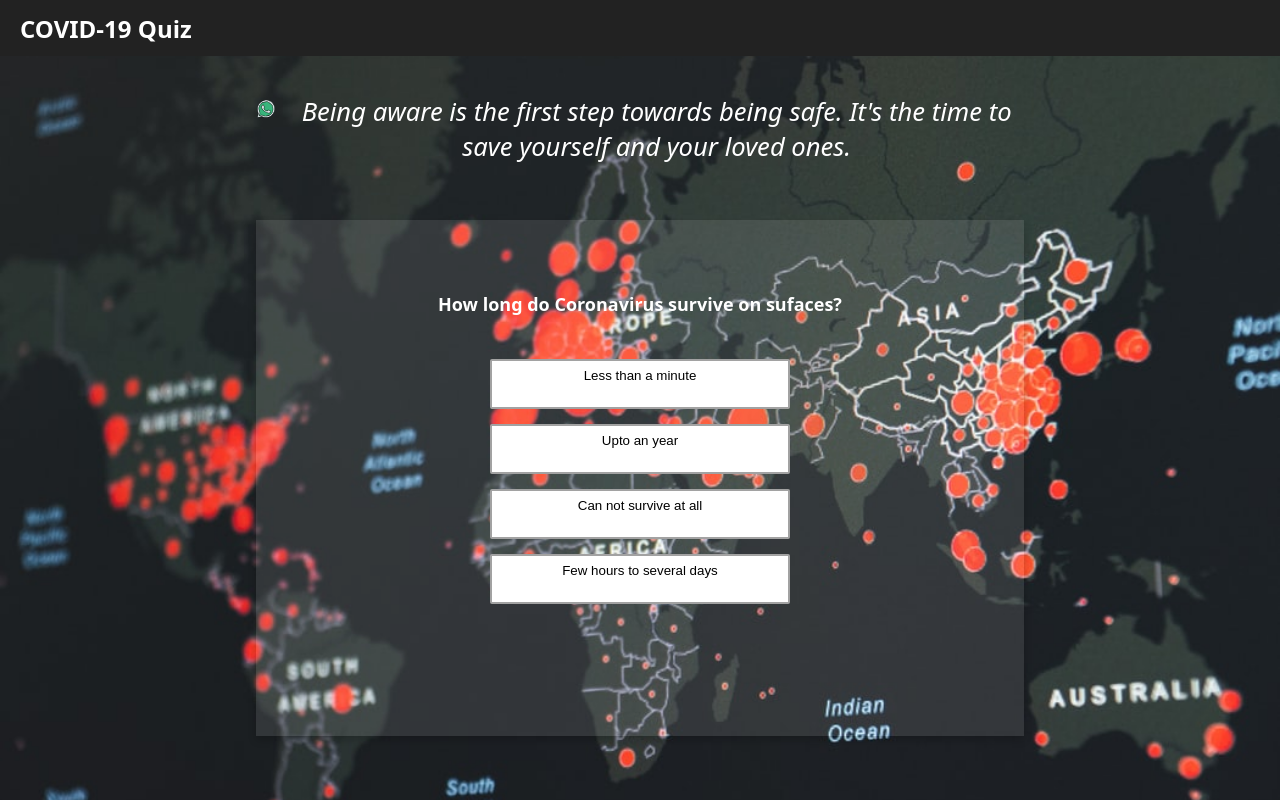
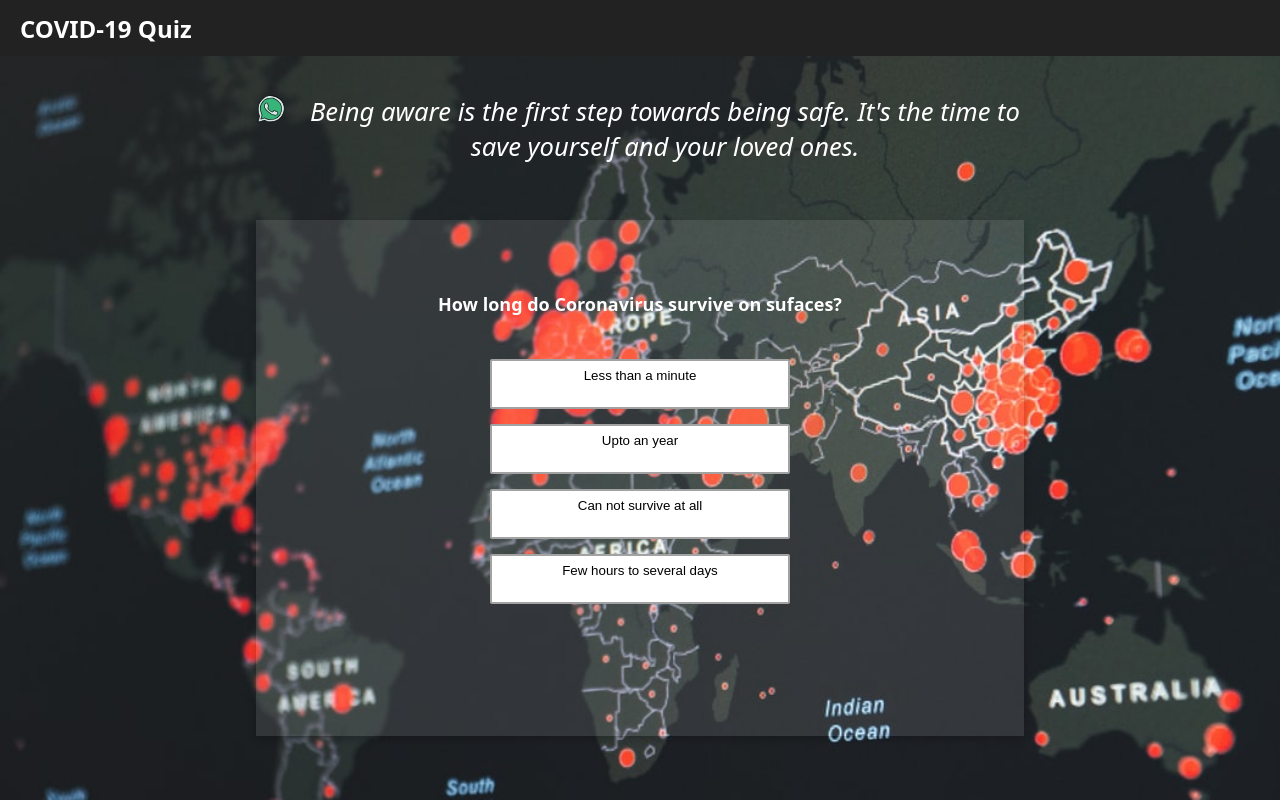
Before and after one commit to iAchyut/COVID-19, a React (Create React App) app: page / in a window 1280 px wide. Built offline with nearby package versions, Linux system fonts and the light colour scheme.

Commit message:
fixed heading whatsapp icon

```diff
--- a/src/screens/home/home.jsx
+++ b/src/screens/home/home.jsx
@@ -26,7 +26,7 @@ const textToShare = encodeURI('https://covid19quiz.netlify.com/ Spread this mess
 
 function shuffle(array) {
   for (let i = array.length - 1; i > 0; i--) {
-    let j = Math.floor(Math.random() * (i + 1));
+    const j = Math.floor(Math.random() * (i + 1));
     [array[i], array[j]] = [array[j], array[i]];
   }
 }
@@ -51,7 +51,7 @@ export default class Home extends Component {
 
   componentDidMount() {
     // TODO: fetch user data using id if url contains id
-    if(this.state.currentQuestionIndex === 0){localStorage.setItem(score, 0);}
+    if (this.state.currentQuestionIndex === 0) { localStorage.setItem(score, 0); }
   }
 
   _changeQuestionId = () => {
@@ -75,7 +75,6 @@ export default class Home extends Component {
     this.setState(this.baseState);
     localStorage.setItem(currentQID, 0);
     this.setState({ isResult: true });
-
   }
 
   _saveResult = (value, rightAnswer) => {
@@ -112,12 +111,11 @@ export default class Home extends Component {
   }
 
 
-
   _returnOptionButtonStyles = (option, answer) => {
     const { isAnswered, selectedOption } = this.state;
     if (isAnswered) {
-      if (option === answer) return { borderColor: '#00600f', color: 'white', 'background-color':'#00600f'  };
-      if (selectedOption === option) return { borderColor: '#d32f2f', color: 'white', 'background-color':'#d32f2f' };
+      if (option === answer) return { borderColor: '#00600f', color: 'white', 'background-color': '#00600f' };
+      if (selectedOption === option) return { borderColor: '#d32f2f', color: 'white', 'background-color': '#d32f2f' };
       return {};
     }
 
@@ -126,27 +124,33 @@ export default class Home extends Component {
 
   render() {
     const { currentQuestionIndex, isResult, isAnswered } = this.state;
-    if(currentQuestionIndex >= QuestionsPerTest){localStorage.setItem(currentQID, 0); this.setState({currentQuestionIndex: 0})}
+    if (currentQuestionIndex >= QuestionsPerTest) { localStorage.setItem(currentQID, 0); this.setState({ currentQuestionIndex: 0 }); }
 
     return (
       <div className = {Styles.root}>
-        <p className={Styles.heading}>
-          <a className={Styles.whatsapp} target="_blank" href={`https://web.whatsapp.com/send?l=en&text=${textToShare}`}>
+        <span className = {Styles.heading}>
+          <div>
+            <a className = {Styles.whatsapp} target = "_blank" href = {`https://web.whatsapp.com/send?l=en&text=${textToShare}`}>
               <img src = {whatsapp} alt = "Whatsapp" />
             </a>
-          <a className={Styles.whatsappMobile} href={`https://wa.me/?text=${textToShare}`} data-action="share/whatsapp/share">
+          </div>
+          <div>
+            <a className = {Styles.whatsappMobile} href = {`https://wa.me/?text=${textToShare}`} data-action = "share/whatsapp/share">
               <img src = {whatsapp} alt = "Whatsapp" />
             </a>
-
+          </div>
+          <div>
             Being aware is the first step towards being safe. It&apos;s the time to save yourself and your loved ones.
-        </p>
+          </div>
+        </span>
         <List />
         <div className = {Styles.container}>
           {
             isResult ? (
               <div className = {Styles.questionAnswerContainer}>
                 <Test
-                 totalQuestions = {QuestionsPerTest}/>
+                  totalQuestions = {QuestionsPerTest}
+                />
                 <div className = {Styles.optionButtonContainer}>
                   <OptionButton
                     onClick = {this._resetQuestioniare}
--- a/src/screens/home/home.module.css
+++ b/src/screens/home/home.module.css
@@ -197,6 +197,6 @@
         display: none;
     }
     .root {
-        padding: 5px 5px;
+        padding: 10% 10px;
     }
   }
```
Lines whose indentation alone changed are shown as unchanged.
